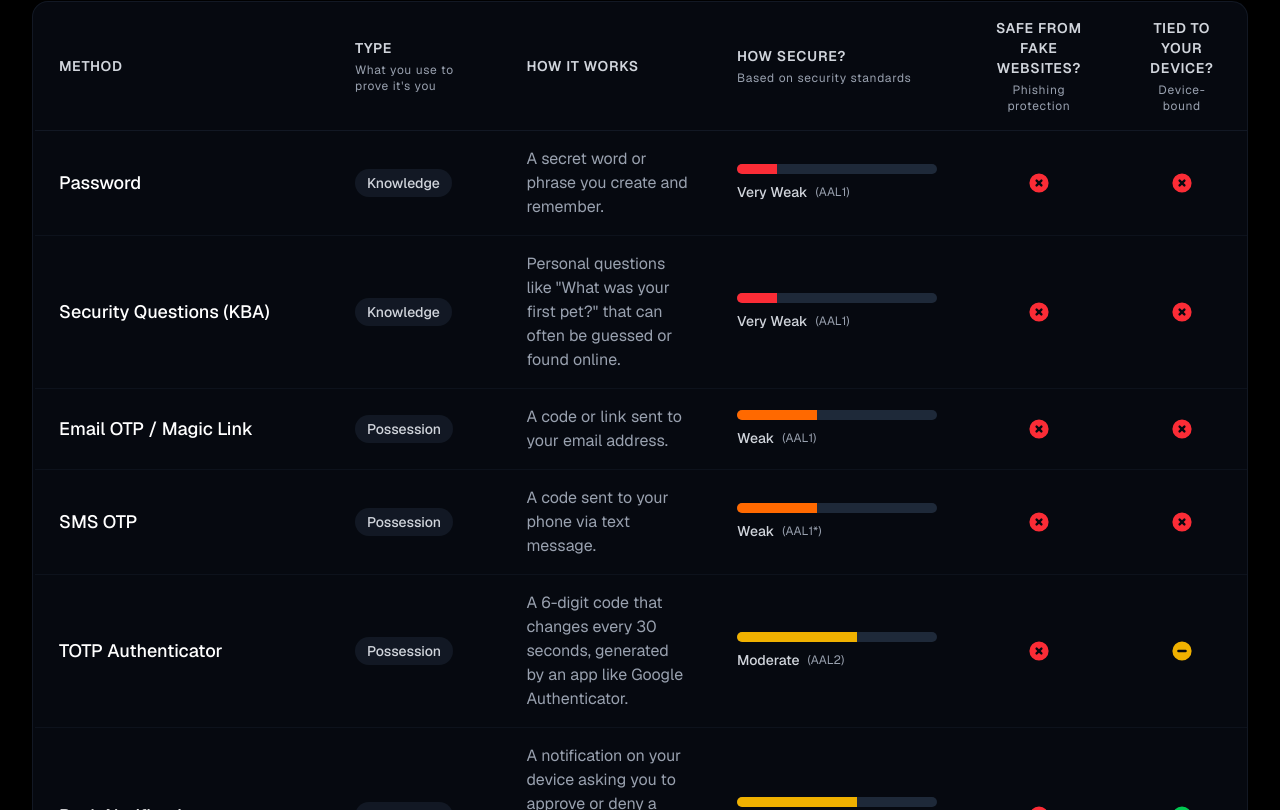
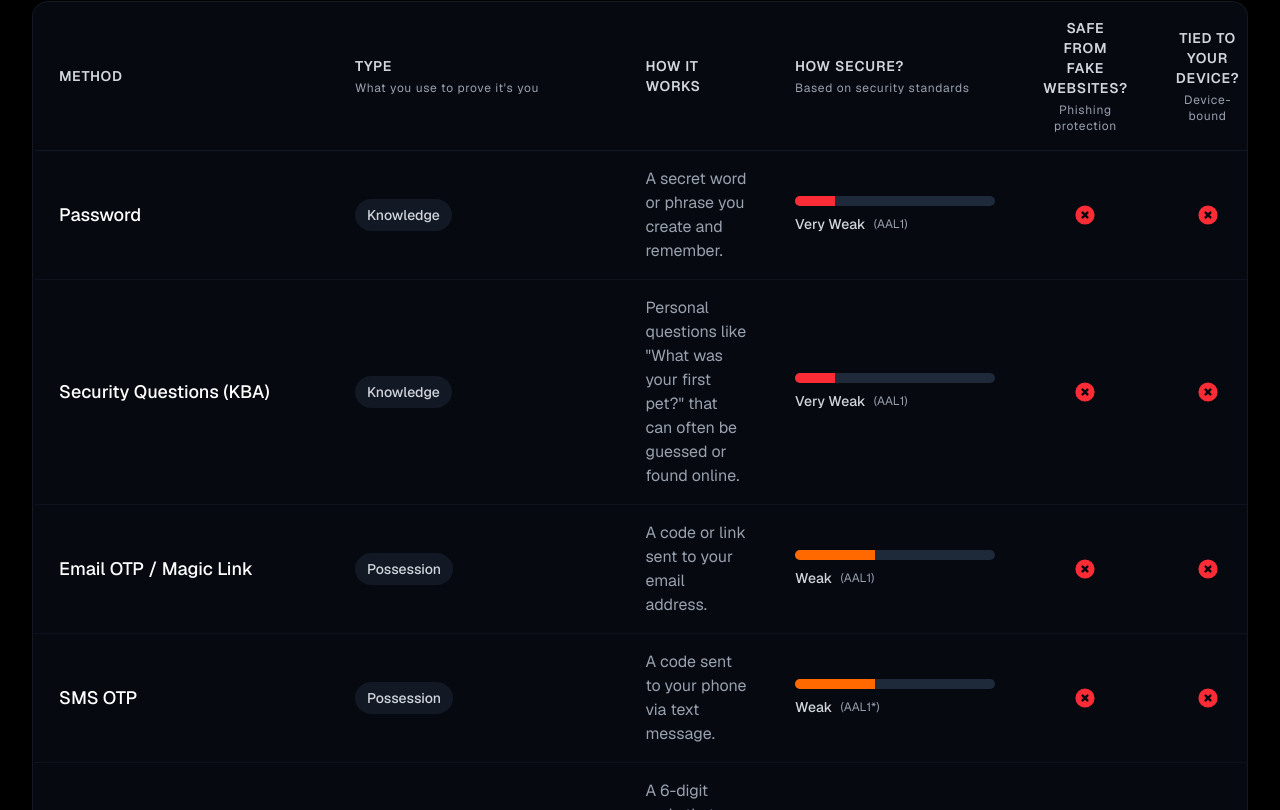
Before and after one commit to pbuffolino/hackathon-passkey-site, a Next.js app: page / in a window 1280 px wide. Shown: the part 2470-3280 px from the top of the page. Built offline with nearby package versions, Linux system fonts and the light colour scheme.

Commit message:
Fix UI padding in MFA Leaderboard and update README

```diff
--- a/src/app/components/MFALeaderboard.tsx
+++ b/src/app/components/MFALeaderboard.tsx
@@ -184,8 +184,8 @@
                           {method.name}
                         </div>
                       </td>
-                      <td className="px-6 py-4">
-                        <span className="inline-flex items-center px-3 py-1 rounded-full text-sm font-medium bg-gray-800/50 text-gray-300">
+                      <td className="px-6 py-4 whitespace-nowrap">
+                        <span className="inline-flex items-center px-3 py-1.5 rounded-full text-sm font-medium bg-gray-800/50 text-gray-300 text-center">
                           {method.factorType}
                         </span>
                       </td>
```
Also changed, not shown: 1 other file (tests, documents, lock files or other folders).
